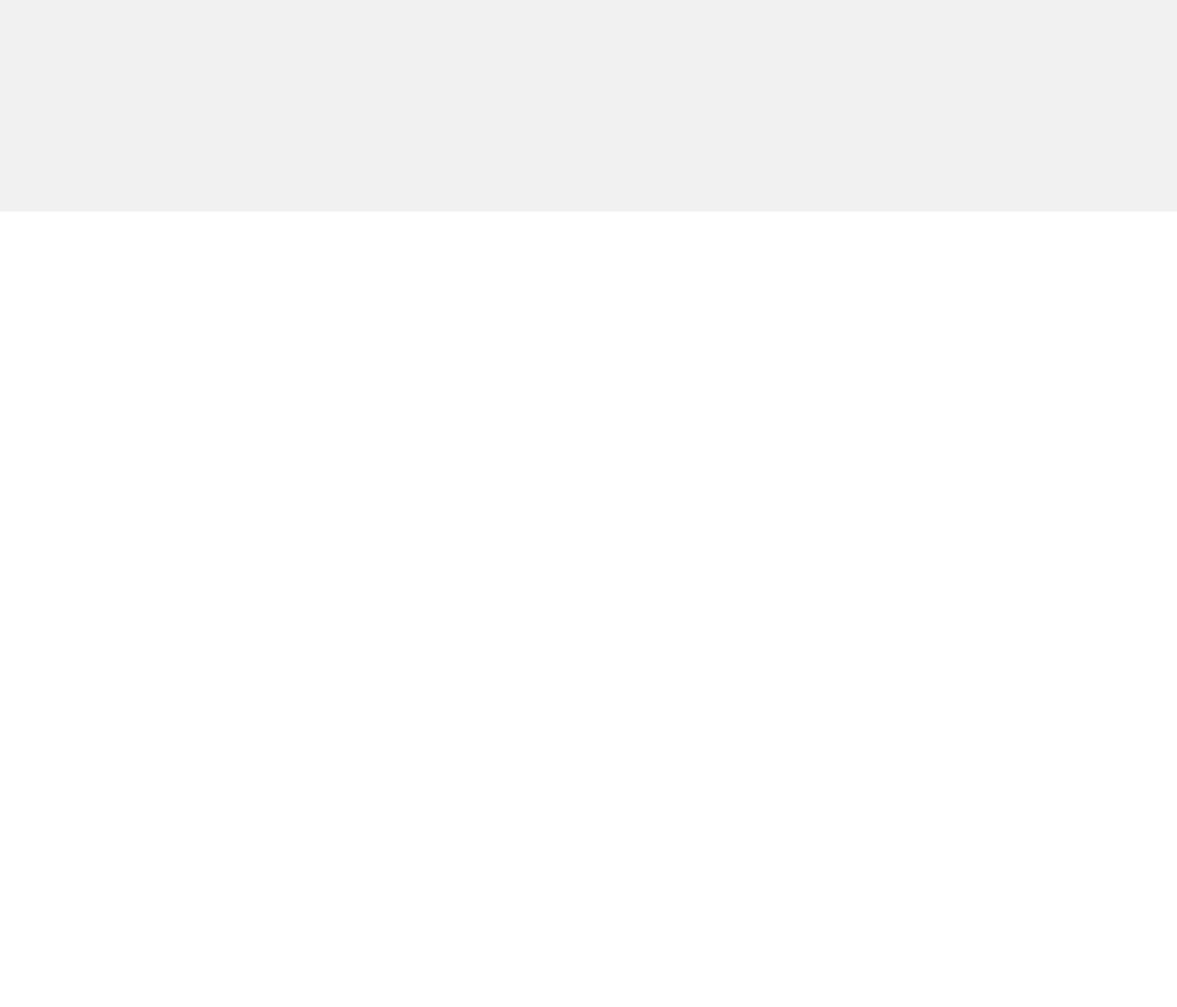
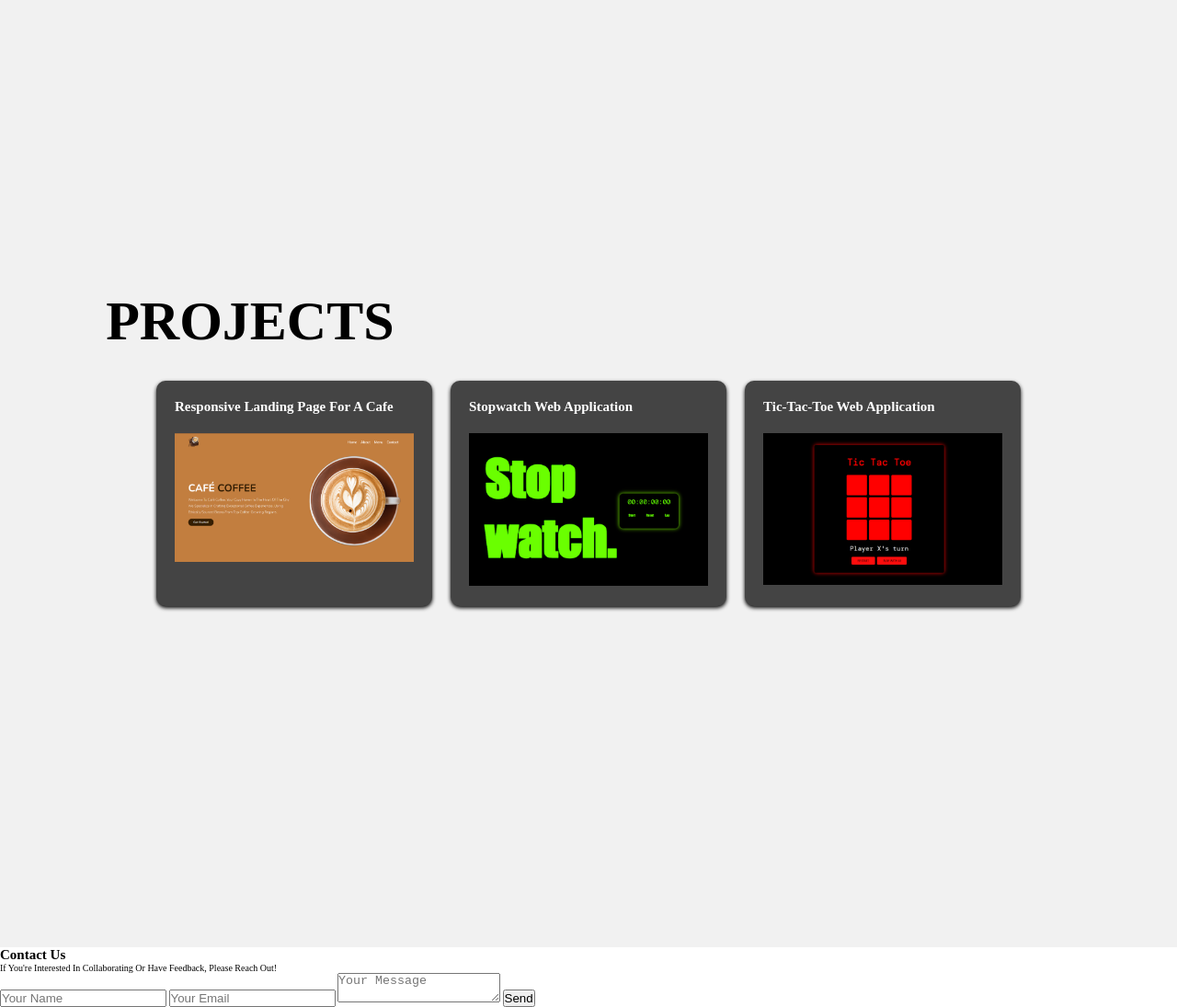
Before and after one commit to adarshmadhusoodanan/Sample-Portfolio, a plain HTML site: page index.html in a window 1280 px wide. Shown: the part 1370-2465 px from the top of the page at 92% size. Before the commit the page ends 1600 px from the top, so only its background shows below. Drawn offline with nearby package versions, Linux system fonts and the light colour scheme.

Commit message:
add project

```diff
--- a/index.html
+++ b/index.html
@@ -48,7 +48,7 @@
         </div>
 
         <div class="image">
-            <img src="image.jpg" alt="" >
+            <img src="assets/image.jpg" alt="" >
         </div>
 
 
@@ -80,6 +80,58 @@
 
 
 
+    <section id="project" class="projects">
+        <div class="content">
+            <h1 class="title">Projects</h1>
+
+        <div class="project-container">
+            <div class="project">
+                <h2>Responsive Landing Page for a Cafe</h2>
+
+                <div class="image">
+                    <a href=""><img src="assets/RLP.png" alt="" ></a>
+
+                </div>
+
+
+            </div>
+            <div class="project">
+                <h2>Stopwatch Web Application</h2>
+
+                <div class="image">
+                    <a href=""><img src="assets/stopwatch.png" alt="" ></a>
+
+                </div>
+            </div>
+            <div class="project">
+
+                <h2>Tic-Tac-Toe Web Application</h2>
+
+                <div class="image">
+                    <a href=""><img src="assets/TTT.png" alt="" ></a>
+                </div>
+            </div>
+
+
+        </div>
+    </div>
+    </section>
+</main>
+
+<footer id="contact">
+    <h2>Contact Us</h2>
+    <p>If you're interested in collaborating or have feedback, please reach out!</p>
+    <form>
+        <input type="text" placeholder="Your Name" required>
+        <input type="email" placeholder="Your Email" required>
+        <textarea placeholder="Your Message" required></textarea>
+        <button type="submit">Send</button>
+    </form>
+</footer>
+
+
+
+
 
     <!-- GSAP CDN LINK -->
      <script src="https://cdnjs.cloudflare.com/ajax/libs/gsap/3.5.1/gsap.min.js"></script>
--- a/styles.css
+++ b/styles.css
@@ -31,7 +31,7 @@ section{
     justify-content: space-between;
     padding: 2rem 9%;
     z-index: 2;
-    background: rgb(66, 66, 66);
+    background: #444444;
 
 
 
@@ -61,7 +61,7 @@ section{
 }
 
 .header .navbar a:hover{
-    color:aquamarine ;
+    color:#cfcfcf ;
 }
 
 .header #menu{
@@ -124,10 +124,16 @@ section{
     flex: 1 1 1rem;
 
 
+
+
 }
 
 .home .image img{
     width: 100%;
+    border-radius: 10%;
+
+
+
 
 }
 
@@ -176,3 +182,60 @@ section{
 
 
 /*  end   */
+
+/* projects */
+.projects {
+    display: flex;
+    flex-wrap: wrap;
+    gap: 1.5rem;
+    min-height: 100vh ;
+    align-items: flex-start;
+    justify-content: center;
+    background: #f1f1f1;
+
+}
+.projects .content{
+    flex: 1 1 40rem;
+    padding-top: 6.5em;
+
+}
+.projects .content .title{
+    font-size: 6rem;
+    color: #000000;
+    text-transform: uppercase;
+
+}
+
+.project-container {
+    padding-top: 20px;
+    display: flex;
+    flex-wrap: wrap;
+    justify-content: center;
+}
+.project-container h2{
+    color: #ffffff;
+}
+.project-container .image{
+    flex: 1 1 1rem;
+    padding-top: 20px;
+
+}
+
+.project-container .image img{
+
+    width: 100%;
+
+
+
+}
+.project{
+    background: #444444;
+    padding: 20px;
+    margin: 10px;
+    border-radius: 10px;
+    width: 300px;
+    box-shadow: 0 2px 4px rgba(0, 0, 0, 1);
+    text-align: left;
+}
+
+/* end*/
```
Also changed, not shown: assets/RLP.png (added), assets/TTT.png (added), assets/image.jpg (renamed from image.jpg), assets/stopwatch.png (added).
